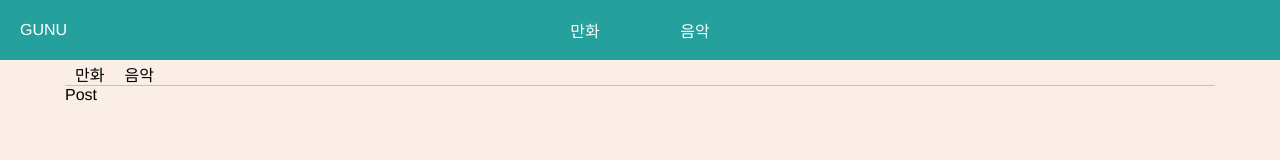
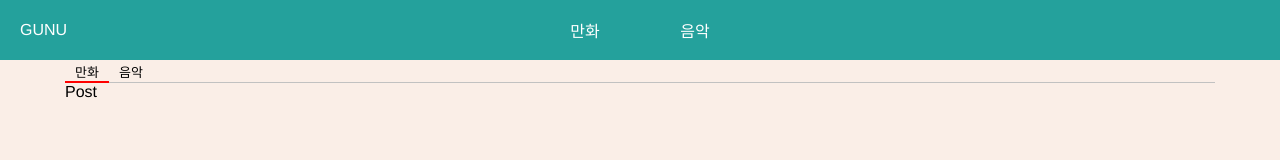
Before and after one commit to wesbin/playground, a Vue app in the folder front/: page / in a window 1280 px wide. Shown: the top 160 px of the page. Built offline with nearby package versions, Linux system fonts and the light colour scheme; a web font is replaced by a local one.

Commit message:
Tab 작업 완료 Post 작업 시작

```diff
--- a/front/src/components/content/Main.vue
+++ b/front/src/components/content/Main.vue
@@ -7,7 +7,7 @@
   },
   {
     name: '음악'
-  }
+  },
 ]
 </script>
 
--- a/front/src/components/content/board/Board.vue
+++ b/front/src/components/content/board/Board.vue
@@ -1,6 +1,7 @@
 <script setup>
 import Post from '@/components/content/board/Post';
 import Tab from '@/components/content/board/Tab';
+import {ref} from 'vue';
 
 const props = defineProps({
   tabs: {
@@ -10,7 +11,13 @@
       return value.findIndex((tab) => !Object.keys(tab).includes('name')) < 0
     }
   }
-});
+})
+
+// 선택된 Tab Index
+const selectedTabIndex = ref(0)
+const clickTab = (index) => {
+  selectedTabIndex.value = index
+}
 </script>
 
 <template>
@@ -19,6 +26,9 @@
       <Tab
         v-for="(tab, index) in tabs"
         :key="index"
+        :index="index"
+        :selected="index === selectedTabIndex"
+        @clickTab="clickTab"
       >
         {{ tab.name }}
       </Tab>
@@ -40,7 +50,7 @@
   .tab-section {
     display: flex;
     align-content: center;
-    flex: 0 0 25px;
+    flex: 0 0 20px;
     border-bottom: 1px solid $HIGH-GREY;
   }
 
--- a/front/src/components/content/board/Tab.vue
+++ b/front/src/components/content/board/Tab.vue
@@ -1,15 +1,30 @@
 <script setup>
-import {ref} from 'vue';
+import {defineProps, reactive, ref} from 'vue';
 
-const selected = ref(false)
-const clickTab = () => selected.value = !selected.value
+const props = defineProps({
+  index: {
+    required: true,
+    type: Number
+  },
+  selected: {
+    required: true,
+    type: Boolean
+  }
+})
+
+const emits = defineEmits(['clickTab']);
+
+const rainbowColor = ['red', 'orange', 'yellow', 'green', 'blue', 'indigo', 'violet']
+const selectedTabStyle = reactive({
+  'border-bottom': `2px solid ${rainbowColor[props.index % 7]}`
+})
 </script>
 
 <template>
   <div
     class="tab"
-    :class="{ selected: selected }"
-    @click="clickTab"
+    :style="[selected ? selectedTabStyle: null]"
+    @click="emits('clickTab', index)"
   >
     <slot></slot>
   </div>
@@ -21,9 +36,6 @@
   margin-bottom: -1px;
   cursor: pointer;
   user-select: none;
-
-  &.selected {
-    border-bottom: 2px solid red;
-  }
+  font-size: 13px;
 }
 </style>
```
